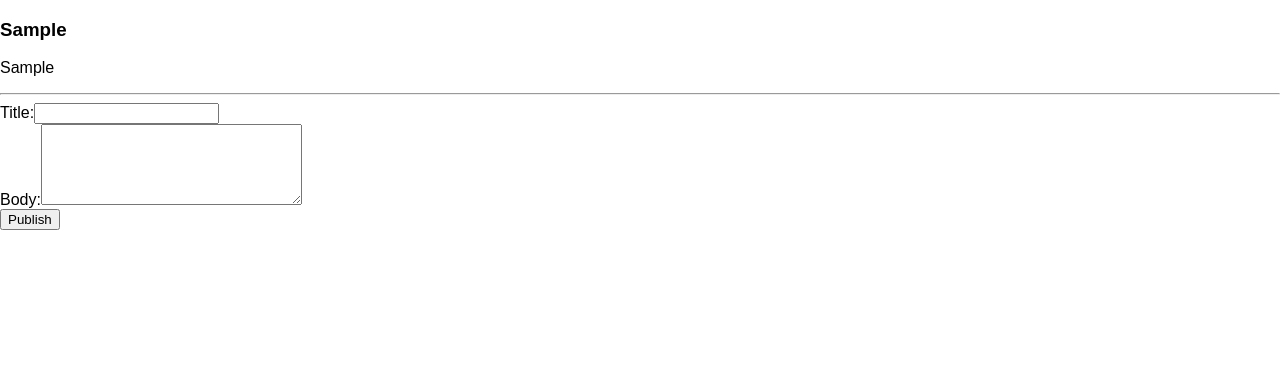
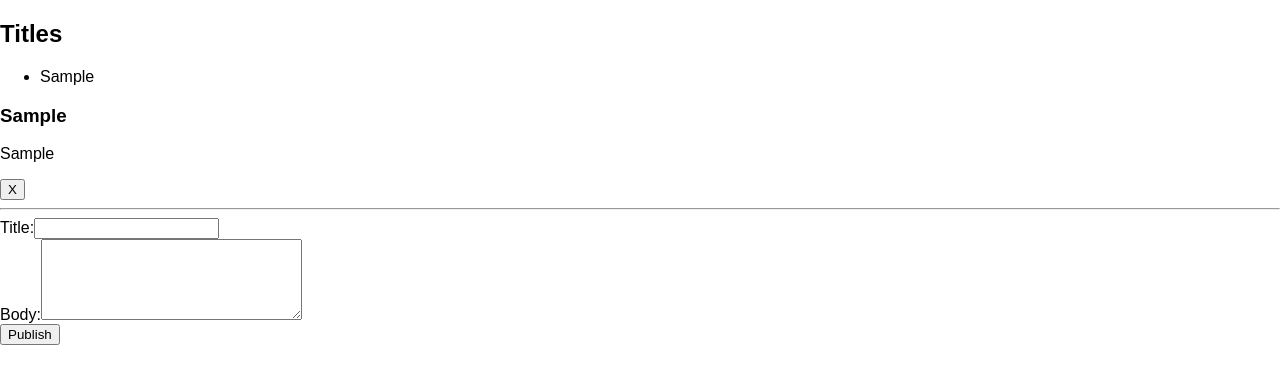
Before and after one commit to KristenLingwood-zz/microblog, a React (Create React App) app: page / in a window 1280 px wide. Both pictures are taken after typing "Sample", "Sample" into the empty fields and a click on the button "Publish". Shown: the top 384 px of the page. Built offline with nearby package versions, Linux system fonts and the light colour scheme.

Commit message:
Delete functionality added

```diff
--- a/src/components/App.js
+++ b/src/components/App.js
@@ -1,11 +1,13 @@
 import React, { Component } from 'react';
 import PostList from '../containers/PostList';
 import NewPostForm from '../containers/NewPostForm';
+import TitleList from '../containers/TitleList';
 
 class App extends Component {
   render() {
     return (
       <div className="App">
+        <TitleList />
         <PostList />
         <NewPostForm />
       </div>
--- a/src/components/Post.js
+++ b/src/components/Post.js
@@ -6,6 +6,7 @@ class Post extends Component {
       <div>
         <h3>{this.props.title}</h3>
         <p>{this.props.body}</p>
+        <button onClick={this.props.deleteHandler}>X</button>
       </div>
     );
   }
--- a/src/containers/NewPostForm.js
+++ b/src/containers/NewPostForm.js
@@ -1,5 +1,4 @@
 import React, { Component } from 'react';
-import uuid from 'uuid/v1';
 import { connect } from 'react-redux';
 
 class NewPostForm extends Component {
@@ -29,7 +28,7 @@ class NewPostForm extends Component {
 
   render() {
     return (
-      <div>
+      <div id="New-post">
         <form id="Post-form" onSubmit={this.handleSubmit}>
           <label id="Post-label" htmlFor="title">
             Title:
--- a/src/containers/PostList.js
+++ b/src/containers/PostList.js
@@ -3,12 +3,21 @@ import Post from '../components/Post';
 import { connect } from 'react-redux';
 
 class PostList extends Component {
+  handleDelete = id => {
+    this.props.dispatch({ type: 'DELETE_POST', id });
+  };
+
   render() {
     const posts = this.props.posts.map(post => (
-      <Post key={post.id} title={post.title} body={post.body} />
+      <Post
+        key={post.id}
+        title={post.title}
+        body={post.body}
+        deleteHandler={() => this.handleDelete(post.id)}
+      />
     ));
     return (
-      <div>
+      <div id="Post-list">
         {posts}
         <hr />
       </div>
--- /dev/null
+++ b/src/containers/TitleList.js
@@ -0,0 +1,22 @@
+import React, { Component } from 'react';
+import { connect } from 'react-redux';
+
+class TitleList extends Component {
+  render() {
+    const titles = this.props.posts.map(p => <li key={p.id}>{p.title}</li>);
+    return (
+      <div id="Title-list">
+        <h2>Titles</h2>
+        <ul>{titles}</ul>
+      </div>
+    );
+  }
+}
+
+const mapStateToProps = function(state) {
+  return {
+    posts: state.posts
+  };
+};
+
+export default connect(mapStateToProps)(TitleList);
--- a/src/rootReducer.js
+++ b/src/rootReducer.js
@@ -14,6 +14,9 @@ function rootReducer(state = INITIAL_STATE, action) {
       ]
     };
   }
+  if (action.type === 'DELETE_POST') {
+    return { ...state, posts: state.posts.filter(p => p.id !== action.id) };
+  }
   return { ...state };
 }
 
```
Also changed, not shown: src/App.css (+6 -22 lines).
